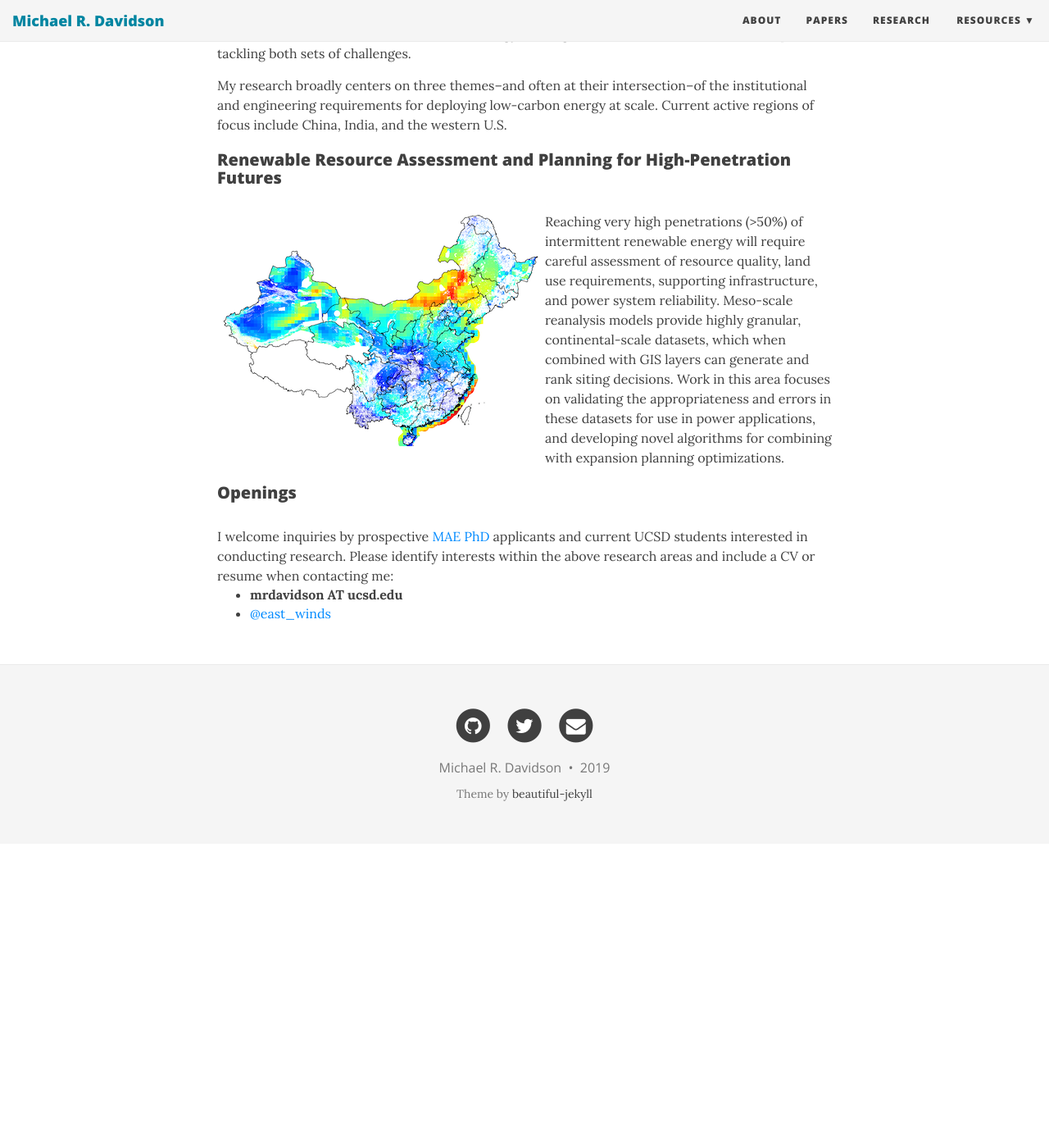
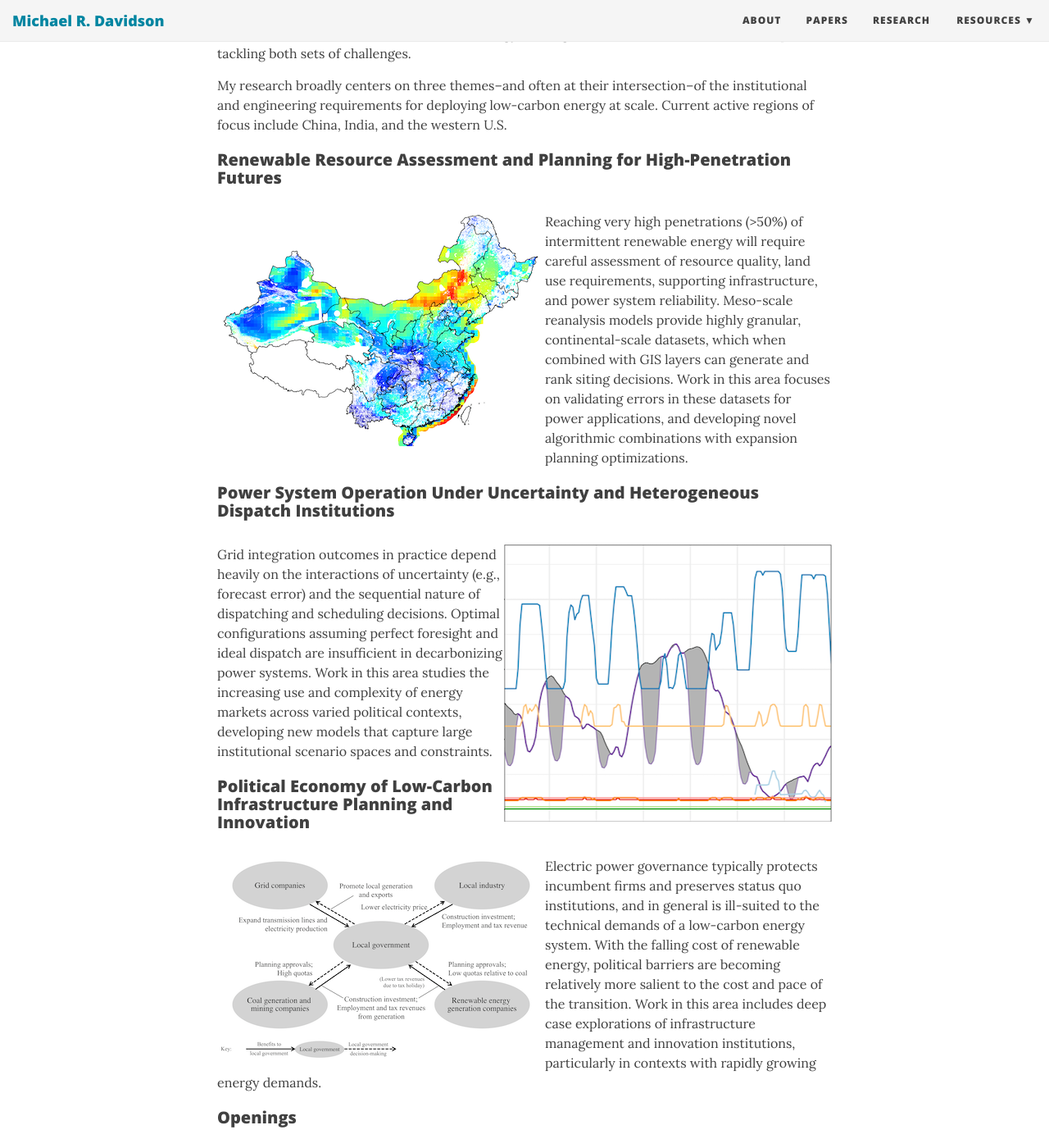
Before and after one commit to east-winds/east-winds.github.io, a Jekyll site: the page built from research.md, in a window 1280 px wide and 1400 px high, scrolled down 303 px. Shown: the whole window at 82% size. Built offline with Jekyll 4.4.1, drawn with Linux system fonts in a browser that asks for light colours; nearby versions of some CDN libraries; before the commit the page ends 1332 px from its top, so only the background shows below that; some of the changed text lies outside the part shown.

Commit message:
research

```diff
--- a/research.md
+++ b/research.md
@@ -9,14 +9,27 @@ My research broadly centers on three themes--and often at their intersection--of
 
 ### Renewable Resource Assessment and Planning for High-Penetration Futures
 
-[![Modelling the potential for wind energy integration on China's coal-heavy electricity grid alt <](/img/wind-resource-map.png)][r1]
-Reaching very high penetrations (>50%) of intermittent renewable energy will require careful assessment of resource quality, land use requirements, supporting infrastructure, and power system reliability. Meso-scale reanalysis models provide highly granular, continental-scale datasets, which when combined with GIS layers can generate and rank siting decisions. Work in this area focuses on validating the appropriateness and errors in these datasets for use in power applications, and developing novel algorithms for combining with expansion planning optimizations.
+[![Modelling the potential for wind energy integration on China's coal-heavy electricity grid <](/img/wind-resource-map.png)][r1]
+Reaching very high penetrations (>50%) of intermittent renewable energy will require careful assessment of resource quality, land use requirements, supporting infrastructure, and power system reliability. Meso-scale reanalysis models provide highly granular, continental-scale datasets, which when combined with GIS layers can generate and rank siting decisions. Work in this area focuses on validating errors in these datasets for power applications, and developing novel algorithmic combinations with expansion planning optimizations.
+
+### Power System Operation Under Uncertainty and Heterogeneous Dispatch Institutions
+
+[![Modeling Unit Commitment in Political Context: Case of China's Partially Restructured Electricity Sector >](/img/power-system-dispatch.png)][r2]
+Grid integration outcomes in practice depend heavily on the interactions of uncertainty (e.g., forecast error) and the sequential nature of dispatching and scheduling decisions. Optimal configurations assuming perfect foresight and ideal dispatch are insufficient in decarbonizing power systems. Work in this area studies the increasing use and complexity of energy markets across varied political contexts, developing new models that capture large institutional scenario spaces and constraints.
+
+### Political Economy of Low-Carbon Infrastructure Planning and Innovation
+
+[![Technology Integration in China’s Electricity System: Central Targets and Local Challenges <](/img/local-gov-incentives-diagram.png)][r3]
+Electric power governance typically protects incumbent firms and preserves status quo institutions, and in general is ill-suited to the technical demands of a low-carbon energy system. With the falling cost of renewable energy, political barriers are becoming relatively more salient to the cost and pace of the transition. Work in this area includes deep case explorations of infrastructure management and innovation institutions, particularly in contexts with rapidly growing energy demands.
+
 
 
 ### Openings
 
-I welcome inquiries by prospective [MAE PhD](http://maeweb.ucsd.edu/grad/phd) applicants and current UCSD students interested in conducting research. Please identify interests within the above research areas and include a CV or resume when contacting me:
+I welcome inquiries by prospective [MAE PhD](http://maeweb.ucsd.edu/grad/phd) applicants and current UCSD students interested in conducting research. Note that mentoring students outside of MAE or GPS will require additional logistics. Please identify interests within the above research areas and include a CV or resume when contacting me:
 - **{{ site.author.email }}**
 - [@east_winds](http://twitter.com/east_winds)
 
 [r1]: /2016-06-20-modelling-wind-energy-potential-China/
+[r2]: /2018-04-02-unit-commitment-china-political-context-ieee/
+[r3]: /2019-06-30-cup-technology-integration-china-electricity/
```
Also changed, not shown: img/local-gov-incentives-diagram.png (added), img/power-system-dispatch.png (added), img/wind-resource-map.png.
